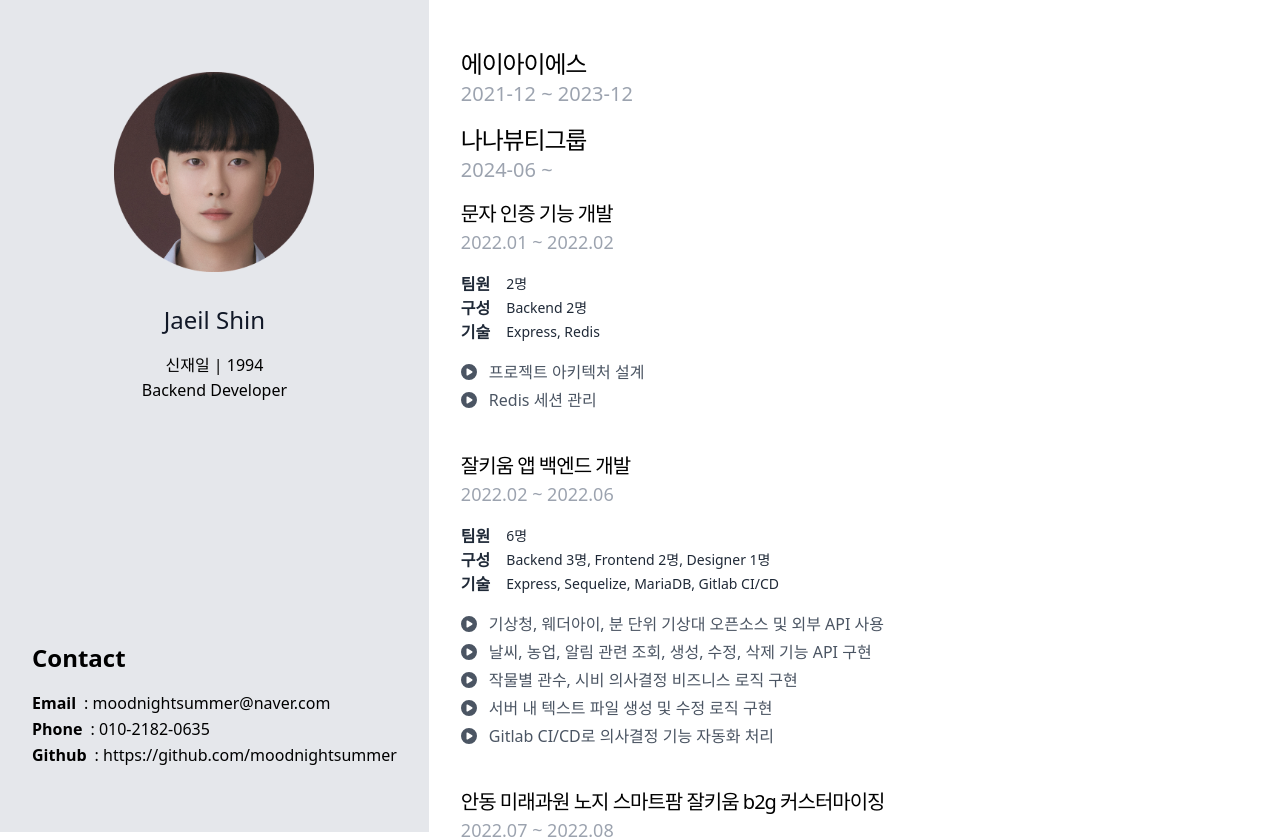
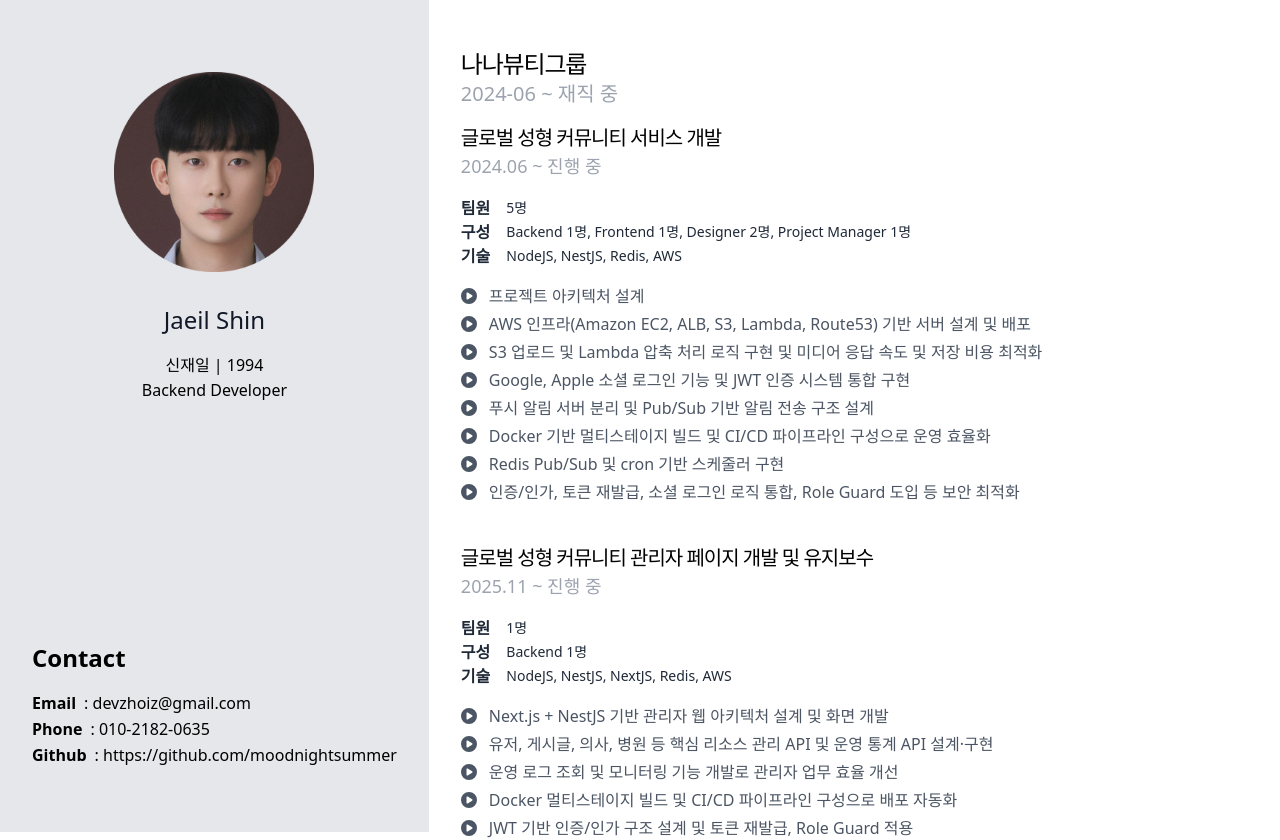
Before and after one commit to moodnightsummer/portfolio, a Next.js app: page /nana in a window 1280 px wide. Shown: the top 840 px of the page. Built offline with nearby package versions, Linux system fonts and the light colour scheme.

Commit message:
fix: career 수정 및 이메일 수정

```diff
--- a/components/aisCareer.js
+++ /dev/null
@@ -1,7 +0,0 @@
-export default function AisCareer() {
-  return (
-    <>
-      <div></div>
-    </>
-  );
-}
--- a/components/career.js
+++ b/components/career.js
@@ -5,7 +5,7 @@ import Link from "next/link";
 const classes = {
   wrap: "mt-4",
   titleText: "text-lg font-bold",
-  smallText: "mb-1 text-sm text-gray-500",
+  smallText: "mb-1 text-sm text-gray-500 mt-4 space-y-6",
 };
 
 export default function Career() {
--- a/components/careerLayout.js
+++ b/components/careerLayout.js
@@ -8,20 +8,20 @@ const classes = {
   smallText: "text-sm text-gray-400 font-light",
 };
 
-export default function CareerLayout(children) {
+export default function CareerLayout({ link }) {
+  const item = Career.find((v) => v.link === link);
+
+  if (!item) return null;
+
   return (
-    <div className={classes.wrap}>
-      {Career.map((item, idx) => (
-        <div key={idx}>
-          <p key={idx} className={classes.titleText}>
-            {item.companyName}
-          </p>
-          <p key={idx} className={classes.periodText}>
-            {item.period}
-          </p>
-        </div>
-      ))}
-      <Job />
+    <div className="mt-4">
+      <p className="text-2xl tracking-tighter font-normal">
+        {item.companyName}
+      </p>
+
+      <p className="text-xl text-gray-400 font-light mb-4">{item.period}</p>
+
+      <Job data={item} />
     </div>
   );
 }
--- a/components/job.js
+++ b/components/job.js
@@ -1,4 +1,3 @@
-import Career from "../contents/career";
 import { FontAwesomeIcon } from "@fortawesome/react-fontawesome";
 import { faPlayCircle } from "@fortawesome/free-solid-svg-icons";
 
@@ -11,33 +10,35 @@ const classes = {
   jobText: "text-normal text-gray-600 mb-1",
 };
 
-export default function Job() {
+export default function Job({ data }) {
+  if (!data) return null;
+
   return (
     <div className={classes.wrap}>
-      {Career.map((item, idx) => (
-        <div key={idx}>
-          {item.history.map((result, index) => (
+      {data.history.map((result, index) => (
         <div key={index} className="mb-10">
           <p className={classes.titleText}>{result.title}</p>
           <p className={classes.periodText}>{result.workPeriod}</p>
+
           <div className="mb-4">
             <div className="flex items-center">
               <p className={classes.miniTitleText}>팀원</p>
               <p className={classes.smallText}>{result.people}</p>
             </div>
+
             <div className="flex items-center">
               <p className={classes.miniTitleText}>구성</p>
               <p className={classes.smallText}>{result.member}</p>
             </div>
+
             <div className="flex items-center">
               <p className={classes.miniTitleText}>기술</p>
-                  <p className={classes.smallText}>
-                    {result.skills.join(", ")}
-                  </p>
+              <p className={classes.smallText}>{result.skills.join(", ")}</p>
             </div>
           </div>
-              {result.jobDescription.map((job, index) => (
-                <p key={index} className={classes.jobText}>
+
+          {result.jobDescription.map((job, idx) => (
+            <p key={idx} className={classes.jobText}>
               <span className="mr-3">
                 <FontAwesomeIcon icon={faPlayCircle} />
               </span>
@@ -47,7 +48,5 @@ export default function Job() {
         </div>
       ))}
     </div>
-      ))}
-    </div>
   );
 }
--- a/contents/career.js
+++ b/contents/career.js
@@ -1,4 +1,58 @@
 const data = [
+  {
+    companyName: "나나뷰티그룹",
+    period: "2024-06 ~ 재직 중",
+    occupation: "백엔드 개발자",
+    link: "nana",
+    rank: "주임",
+    description: [
+      "글로벌 성형 커뮤니티 서비스의 백엔드 업무를 수행하였으며, 해당 커뮤니티 서비스의 관리자 페이지를 전면 개발하였습니다.",
+    ],
+    workExperience: [
+      "글로벌 성형 커뮤니티 서비스 신규 구축에서 백엔드 아키텍처 설계부터 핵심 API 개발까지 전반적인 서버 개발을 주도하였습니다.",
+      "NestJS + TypeORM 기반으로 커뮤니티, 알림, 미디어 등 핵심 도메인 API를 설계 및 구현하여 서비스 백엔드 구조를 구축하였습니다.",
+      "AWS(EC2, ALB, S3, Lambda) 기반 인프라 설계와 Docker + CI/CD 자동화 환경을 구축하여 안정적인 운영 및 배포 효율을 확보하였습니다.",
+      "S3 업로드 + Lambda 압축 파이프라인을 구축하여 미디어 처리 자동화 및 저장 비용·응답 속도 최적화를 수행하였습니다.",
+      "Redis 기반 캐싱 및 Pub/Sub 구조를 활용해 토큰 관리와 알림 서버를 분리 설계하여 성능과 확장성을 개선하였습니다.",
+      "Google·Apple 소셜 로그인과 JWT 인증 구조를 통합 설계하여 인증 흐름 단순화 및 보안 구조를 개선하였습니다.",
+    ],
+    history: [
+      {
+        workPeriod: "2024.06 ~ 진행 중",
+        title: "글로벌 성형 커뮤니티 서비스 개발",
+        people: "5명",
+        member: "Backend 1명, Frontend 1명, Designer 2명, Project Manager 1명",
+        skills: ["NodeJS", "NestJS", "Redis", "AWS"],
+        description: "직접적인 개발 및 기획 참여, 운영 업무",
+        jobDescription: [
+          "프로젝트 아키텍처 설계",
+          "AWS 인프라(Amazon EC2, ALB, S3, Lambda, Route53) 기반 서버 설계 및 배포",
+          "S3 업로드 및 Lambda 압축 처리 로직 구현 및 미디어 응답 속도 및 저장 비용 최적화",
+          "Google, Apple 소셜 로그인 기능 및 JWT 인증 시스템 통합 구현",
+          "푸시 알림 서버 분리 및 Pub/Sub 기반 알림 전송 구조 설계",
+          "Docker 기반 멀티스테이지 빌드 및 CI/CD 파이프라인 구성으로 운영 효율화",
+          "Redis Pub/Sub 및 cron 기반 스케줄러 구현",
+          "인증/인가, 토큰 재발급, 소셜 로그인 로직 통합, Role Guard 도입 등 보안 최적화",
+        ],
+      },
+      {
+        workPeriod: "2025.11 ~ 진행 중",
+        title: "글로벌 성형 커뮤니티 관리자 페이지 개발 및 유지보수",
+        people: "1명",
+        member: "Backend 1명",
+        skills: ["NodeJS", "NestJS", "NextJS", "Redis", "AWS"],
+        description: "직접적인 개발 및 기획 참여, 운영 업무",
+        jobDescription: [
+          "Next.js + NestJS 기반 관리자 웹 아키텍처 설계 및 화면 개발",
+          "유저, 게시글, 의사, 병원 등 핵심 리소스 관리 API 및 운영 통계 API 설계·구현",
+          "운영 로그 조회 및 모니터링 기능 개발로 관리자 업무 효율 개선",
+          "Docker 멀티스테이지 빌드 및 CI/CD 파이프라인 구성으로 배포 자동화",
+          "JWT 기반 인증/인가 구조 설계 및 토큰 재발급, Role Guard 적용",
+          "Redis 기반 세션 및 권한 관리 구조 적용으로 관리자 보안 강화",
+        ],
+      },
+    ],
+  },
   {
     companyName: "에이아이에스",
     period: "2021-12 ~ 2023-12",
@@ -117,60 +171,6 @@ const data = [
       },
     ],
   },
-  {
-    companyName: "나나뷰티그룹",
-    period: "2024-06 ~ ",
-    occupation: "백엔드 개발자",
-    link: "nana",
-    rank: "주임",
-    description: [
-      "글로벌 성형 커뮤니티 서비스의 백엔드 업무를 수행하였으며, 해당 커뮤니티 서비스의 관리자 페이지를 전면 개발하였습니다.",
-    ],
-    workExperience: [
-      "글로벌 성형 커뮤니티 서비스 신규 구축에서 백엔드 아키텍처 설계부터 핵심 API 개발까지 전반적인 서버 개발을 주도하였습니다.",
-      "NestJS + TypeORM 기반으로 커뮤니티, 알림, 미디어 등 핵심 도메인 API를 설계 및 구현하여 서비스 백엔드 구조를 구축하였습니다.",
-      "AWS(EC2, ALB, S3, Lambda) 기반 인프라 설계와 Docker + CI/CD 자동화 환경을 구축하여 안정적인 운영 및 배포 효율을 확보하였습니다.",
-      "S3 업로드 + Lambda 압축 파이프라인을 구축하여 미디어 처리 자동화 및 저장 비용·응답 속도 최적화를 수행하였습니다.",
-      "Redis 기반 캐싱 및 Pub/Sub 구조를 활용해 토큰 관리와 알림 서버를 분리 설계하여 성능과 확장성을 개선하였습니다.",
-      "Google·Apple 소셜 로그인과 JWT 인증 구조를 통합 설계하여 인증 흐름 단순화 및 보안 구조를 개선하였습니다.",
-    ],
-    history: [
-      {
-        workPeriod: "2024.06 ~ 진행 중",
-        title: "글로벌 성형 커뮤니티 서비스 개발",
-        people: "5명",
-        member: "Backend 1명, Frontend 1명, Designer 2명, Project Manager 1명",
-        skills: ["NodeJS", "NestJS", "Redis", "AWS"],
-        description: "직접적인 개발 및 기획 참여, 운영 업무",
-        jobDescription: [
-          "프로젝트 아키텍처 설계",
-          "AWS 인프라(Amazon EC2, ALB, S3, Lambda, Route53) 기반 서버 설계 및 배포",
-          "S3 업로드 및 Lambda 압축 처리 로직 구현 및 미디어 응답 속도 및 저장 비용 최적화",
-          "Google, Apple 소셜 로그인 기능 및 JWT 인증 시스템 통합 구현",
-          "푸시 알림 서버 분리 및 Pub/Sub 기반 알림 전송 구조 설계",
-          "Docker 기반 멀티스테이지 빌드 및 CI/CD 파이프라인 구성으로 운영 효율화",
-          "Redis Pub/Sub 및 cron 기반 스케줄러 구현",
-          "인증/인가, 토큰 재발급, 소셜 로그인 로직 통합, Role Guard 도입 등 보안 최적화",
-        ],
-      },
-      {
-        workPeriod: "2025.11 ~ 진행 중",
-        title: "글로벌 성형 커뮤니티 관리자 페이지 개발 및 유지보수",
-        people: "1명",
-        member: "Backend 1명",
-        skills: ["NodeJS", "NestJS", "NextJS", "Redis", "AWS"],
-        description: "직접적인 개발 및 기획 참여, 운영 업무",
-        jobDescription: [
-          "Next.js + NestJS 기반 관리자 웹 아키텍처 설계 및 화면 개발",
-          "유저, 게시글, 의사, 병원 등 핵심 리소스 관리 API 및 운영 통계 API 설계·구현",
-          "운영 로그 조회 및 모니터링 기능 개발로 관리자 업무 효율 개선",
-          "Docker 멀티스테이지 빌드 및 CI/CD 파이프라인 구성으로 배포 자동화",
-          "JWT 기반 인증/인가 구조 설계 및 토큰 재발급, Role Guard 적용",
-          "Redis 기반 세션 및 권한 관리 구조 적용으로 관리자 보안 강화",
-        ],
-      },
-    ],
-  },
 ];
 
 export default data;
--- a/contents/contact.js
+++ b/contents/contact.js
@@ -2,7 +2,7 @@ const data = [
   {
     name: "Email",
     link: "mailto:moodnightsummer@naver.com",
-    text: "moodnightsummer@naver.com",
+    text: "devzhoiz@gmail.com",
   },
   {
     name: "Phone",
--- a/pages/ais.js
+++ b/pages/ais.js
@@ -11,7 +11,7 @@ export default function Ais() {
       {/* 나머지 두 개의 영역 */}
       <div className="md:col-span-1 flex-1 flex flex-col m-8">
         <div className="mb-8">
-          <CareerLayout />
+          <CareerLayout link="ais" />
         </div>
       </div>
     </div>
--- a/pages/nana.js
+++ b/pages/nana.js
@@ -1,6 +1,6 @@
 import CareerLayout from "@/components/careerLayout";
 import Layout from "@/components/layout";
-export default function Ais() {
+export default function Nana() {
   return (
     <div className="flex flex-col md:flex-row sticky top-0">
       {/* Layout 영역 */}
@@ -11,7 +11,7 @@ export default function Ais() {
       {/* 나머지 두 개의 영역 */}
       <div className="md:col-span-1 flex-1 flex flex-col m-8">
         <div className="mb-8">
-          <CareerLayout />
+          <CareerLayout link="nana" />
         </div>
       </div>
     </div>
```
Lines whose indentation alone changed are shown as unchanged.
